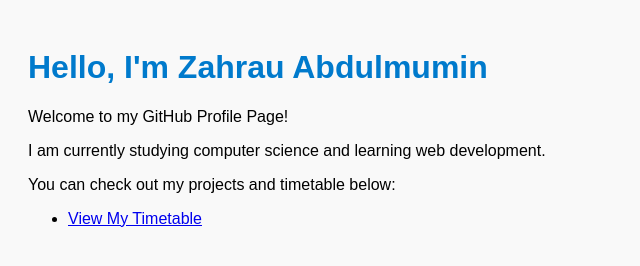
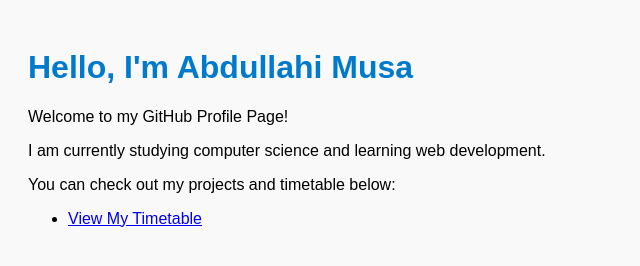
Before and after one commit to borrerh667/borrherh667.github.io, a plain HTML site: page index.html in a window 1280 px wide. Shown: the whole page, without its empty margins (0-640 px from the left). Drawn offline with Linux system fonts and the light colour scheme.

Commit message:
Update index.html

```diff
--- a/index.html
+++ b/index.html
@@ -16,7 +16,7 @@
   </style>
 </head>
 <body>
-  <h1>Hello, I'm Zahrau Abdulmumin</h1>
+  <h1>Hello, I'm Abdullahi Musa</h1>
   <p>Welcome to my GitHub Profile Page!</p>
   <p>I am currently studying computer science and learning web development.</p>
   <p>You can check out my projects and timetable below:</p>
```
